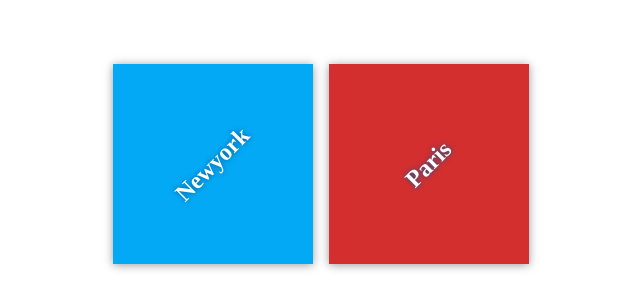
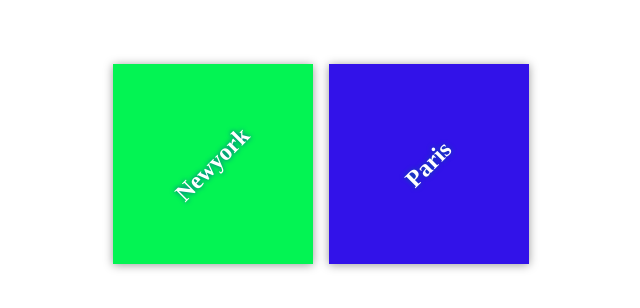
Before and after one commit to sumanthbhe/my-travel-plans, a plain HTML site: page index.html in a window 1280 px wide. Shown: the part 236-544 px from the top of the page, without its empty margins (319-959 px from the left). Drawn offline with Linux system fonts and the light colour scheme.

Commit message:
Style destinations

```diff
--- a/css/app.css
+++ b/css/app.css
@@ -47,9 +47,9 @@ h2 {
 }
 
 #florida {
-    background-color: #03a9f4;
+    background-color: #03f453;
 }
 
 #paris {
-    background-color: #d32f2f;
+    background-color: #3212e9;
 }
```
